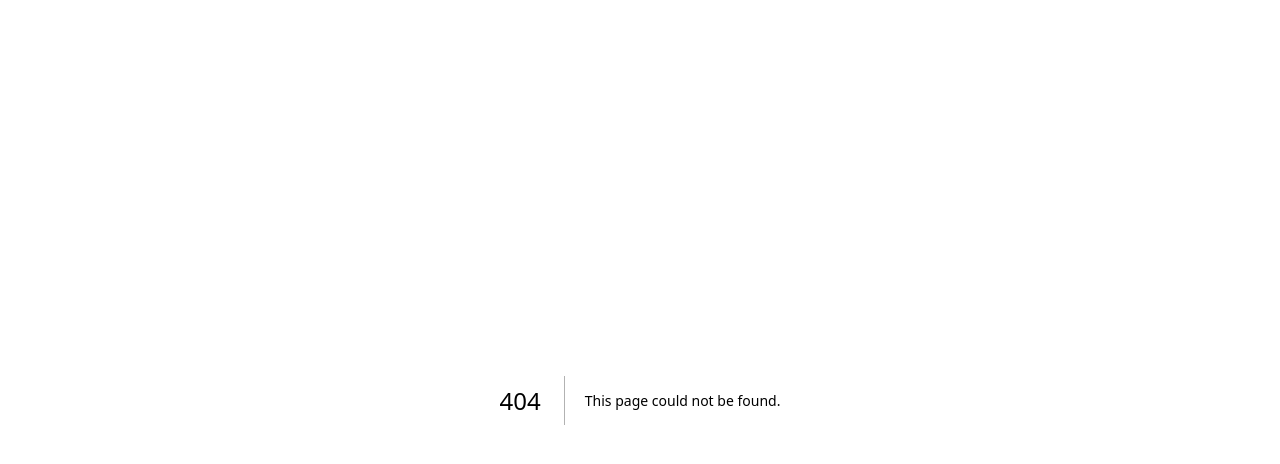
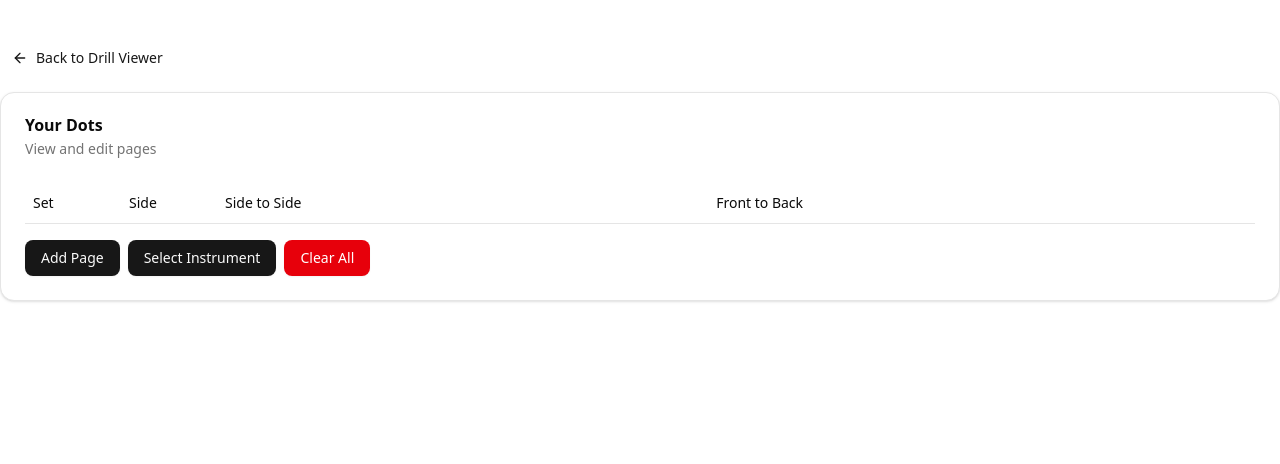
Before and after one commit to alaninnovates/drill-utils, a Next.js app: page /dots in a window 1280 px wide. Before the commit this address had no page. Shown: the top 464 px of the page. Built offline with nearby package versions, Linux system fonts and the light colour scheme.

Commit message:
Rename to dot manager and also start instrument select dialog

```diff
--- a/app/import/page.tsx
+++ b/app/dots/page.tsx
@@ -26,6 +26,9 @@ import {
 import { Input } from '@/components/ui/input';
 import { useDrillStore } from '@/lib/state/drill-store-provider';
 import { Button } from '@/components/ui/button';
+import { SelectInstrumentDialog } from './select-instrument.dialog';
+import { ArrowLeft } from 'lucide-react';
+import Link from 'next/link';
 
 export default function Page() {
     const { pages, addPage, modifyPage, clearPages } = useDrillStore(
@@ -67,9 +70,17 @@ export default function Page() {
 
     return (
         <div className="container mx-auto py-10">
+            <div className="mb-4">
+                <Link href="/viewer">
+                    <Button variant="link">
+                        <ArrowLeft />
+                        Back to Drill Viewer
+                    </Button>
+                </Link>
+            </div>
             <Card>
                 <CardHeader>
-                    <CardTitle>Field Coordinates</CardTitle>
+                    <CardTitle>Your Dots</CardTitle>
                     <CardDescription>View and edit pages</CardDescription>
                 </CardHeader>
                 <CardContent>
@@ -277,14 +288,13 @@ export default function Page() {
                         >
                             Add Page
                         </Button>
-                        <Button
-                            className="ml-2"
-                            onClick={() => {
-                                sampleDotbook.forEach((dot) => addPage(dot));
-                            }}
-                        >
-                            Use Sample
-                        </Button>
+                        <SelectInstrumentDialog
+                            trigger={
+                                <Button className="ml-2">
+                                    Select Instrument
+                                </Button>
+                            }
+                        />
                         <Button
                             className="ml-2"
                             variant="destructive"
--- /dev/null
+++ b/app/dots/select-instrument.dialog.tsx
@@ -0,0 +1,34 @@
+import { Button } from '@/components/ui/button';
+import {
+    Dialog,
+    DialogHeader,
+    DialogContent,
+    DialogDescription,
+    DialogTitle,
+    DialogTrigger,
+} from '@/components/ui/dialog';
+
+export const SelectInstrumentDialog = ({
+    trigger,
+}: {
+    trigger: React.ReactNode;
+}) => {
+    return (
+        <Dialog>
+            <DialogTrigger asChild>{trigger}</DialogTrigger>
+            <DialogContent>
+                <DialogHeader>
+                    <DialogTitle>Select Instrument</DialogTitle>
+                    <DialogDescription>
+                        Select the instrument you want to use for this drill.
+                    </DialogDescription>
+                </DialogHeader>
+                <div className="grid grid-cols-2 gap-4 mt-4">
+                    <Button>a</Button>
+                    <Button>b</Button>
+                    <Button>c</Button>
+                </div>
+            </DialogContent>
+        </Dialog>
+    );
+};
--- a/app/page.tsx
+++ b/app/page.tsx
@@ -5,8 +5,8 @@ export default function Page() {
     return (
         <div className="flex flex-col items-center justify-center h-screen gap-4">
             <h1 className="text-4xl font-bold">Welcome ig</h1>
-            <Link href="/import">
-                <Button>Import dots</Button>
+            <Link href="/dots">
+                <Button>Manage dots</Button>
             </Link>
             <Link href="/viewer">
                 <Button>Go to viewer</Button>
--- a/app/viewer/page.tsx
+++ b/app/viewer/page.tsx
@@ -5,6 +5,7 @@ import { dotToFieldCoordinate } from '@/lib/dot/parser';
 import { MarchingField } from '@/lib/field/marching-field';
 import { useDrillStore } from '@/lib/state/drill-store-provider';
 import { ArrowLeft, ArrowRight, Pause, Play } from 'lucide-react';
+import Link from 'next/link';
 import { useState } from 'react';
 
 const MAX_DOTS_DISPLAYED = 3;
@@ -30,13 +31,9 @@ export default function Page() {
                 <p className="text-center">
                     Please go to the import page to add dots.
                 </p>
-                <Button
-                    onClick={() => {
-                        window.location.href = '/import';
-                    }}
-                >
-                    Go to import page
-                </Button>
+                <Link href="/dots">
+                    <Button>Go to import page</Button>
+                </Link>
             </div>
         );
     }
```
